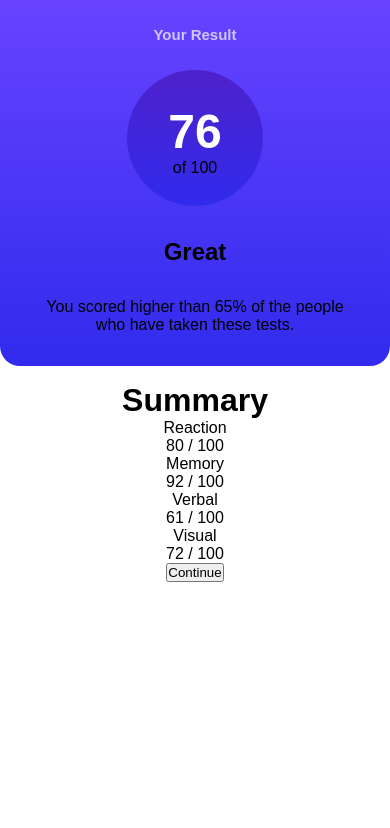
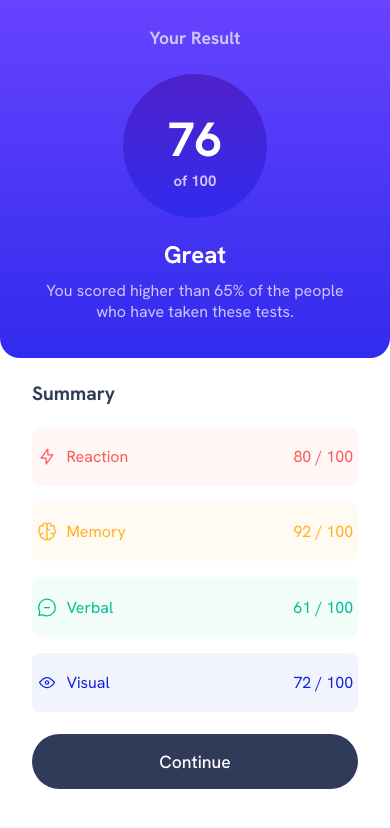
Before and after one commit to MoggStephen/results-summary-component-main, a plain HTML site: page index.html in a window 390 px wide. Drawn offline with Linux system fonts and the light colour scheme.

Commit message:
mobile done, now onto desktop

```diff
--- a/index.css
+++ b/index.css
@@ -1,13 +1,17 @@
 @font-face {
-    font-family: "Hanken Grotesk", sans-serif;
+    font-family: "Hanken Grotesk";
     src: url(./assets/fonts/HankenGrotesk-VariableFont_wght.ttf);
 }
 :root{
     /*colors for summary items*/
     --light-red: hsl(0, 100%, 67%);
+    --transparent-light-red: hsla(0, 100%, 67%, 0.05);
     --orangey-yellow: hsl(39, 100%, 56%);
+    --transparent-orangey-yellow: hsla(39, 100%, 56%, 0.05);
     --green-teal: hsl(166, 100%, 37%);
+    --transparent-green-teal: hsla(166, 100%, 37%, 0.05);
     --cobalt-blue: hsl(234, 85%, 45%);
+    --transparent-cobalt-blue: hsla(234, 85%, 45%, 0.05);
 
     /*gradients*/
     --light-slate-blue: #6743ff;
@@ -15,7 +19,7 @@
     --violet-blue: #4e21ca;
     --results-container-linear-gradient: linear-gradient(#6743ff,#312bed);
     --results-score-linear-gradient: linear-gradient(#4e21ca,#312bed);
-    --persian-blue: hsla(241, 72%, 46%, 0);
+    --persian-blue: hsl(241, 72%, 46%, 0);
 
     /*neutral colors*/
     --white: hsl(0, 0%, 100%);
@@ -68,17 +72,19 @@ body{
 }
 .resultContainerH1{
     color: #cfc6ff;
-    font-size: 0.9375rem;
-    margin: 0.65rem;
+    font-size: 1.1rem;
+
+    margin: 0.6rem 0;
 }
 .resultContainerItem{
-    margin: 1rem;
+
 }
 .scoreContainer
 {
-    width: 8.5rem;
-    height: 8.5rem;
+    width: 9rem;
+    height: 9rem;
     padding: 2.125rem;
+    margin: 1rem;
     border-radius: 50%;
     background: var(--results-score-linear-gradient);
 }
@@ -86,11 +92,86 @@ body{
     color: #ffffff;
     font-size: 3rem;
 }
+.scoreContainerParagraph{
+    color: #cfc6ff;
+    font-size: 0.9375rem;
+
+}
+.scoreAdjective{
+    margin: 0.3rem;
+    color: #ffffff;
+}
+.scoreDescription{
+    margin: 0.3rem 1.5rem 1.3rem 1.5rem;
+    color: #cfc6ff;
+}
+
+/*SUMMARY CONTAINER*/
 .summaryContainer{
     display: flex;
     flex-direction: column;
     justify-content: center;
     align-items: center;
 
+    padding: 1.4rem 2rem 2rem 2rem;
+    width: 100%;
+}
+.summaryContainerItem{
+
+}
+.summaryHeader{
+    color: var(--dark-gray-blue);
+    font-size: 1.2rem;
+    align-self: flex-start;
+    margin: 0 0 0.8rem 0;
+}
+.summaryAttributesContainer{
+    display: flex;
+    flex-direction: column;
+    width: 100%;
+
+}
+.summaryAttributeContainer{
+    display: flex;
+    flex-direction: row;
+
+    padding: 0.9rem 0;
+    border-radius: 0.5rem;
+    margin: 0.5rem 0;
+}
+.summaryAttributeContainerItem{
+    margin: 0.3rem;
+}
+.attribute{
+
+}
+.score{
+    margin-left: auto;
+
+}
+.reactionContainer{
+    background-color: var(--transparent-light-red);
+    color: var(--light-red);
+}
+.memoryContainer{
+    background-color: var(--transparent-orangey-yellow);
+    color: var(--orangey-yellow);
+}
+.verbalContainer{
+    background-color: var(--transparent-green-teal);
+    color: var(--green-teal);
+}
+.visualContainer{
+    background-color: var(--transparent-cobalt-blue);
+    color: var(--cobalt-blue);
+}
+.continueButton{
+    background-color: var(--dark-gray-blue);
+    border: 0;
+    border-radius: 1.8rem;
+    font-size: 1.1rem;
+    font-weight: 500;
+    color: white;
     padding: 1rem;
+    margin-top: 0.9rem;
 }
--- a/index.html
+++ b/index.html
@@ -16,35 +16,43 @@
       <h1 class="resultContainerH1">Your Result</h1>
       <div class="resultContainerItem scoreContainer">
         <h1 class="scoreContainerHeader">76</h1>
-        <p>of 100</p>
+        <h2 class="scoreContainerParagraph">of 100</h2>
       </div>
-      <h2 class="resultContainerItem">
+      <h2 class="resultContainerItem scoreAdjective">
         Great
       </h2>
-      <p class="resultContainerItem">
+      <p class="resultContainerItem scoreDescription">
         You scored higher than 65% of the people who have taken these tests.
       </p>
     </div>
     <div class="summaryContainer" aria-label="Summary information">
-      <h1 class="summaryContainerItem">Summary</h1>
-      <div class="summaryContainerItem summaryItemContainer">
-        <div class="summaryItemContainerItem">
-          <div class="attribute">Reaction</div>
-          <div class="score">80 / 100</div>
+      <h1 class="summaryContainerItem summaryHeader">Summary</h1>
+      <div class="summaryContainerItem summaryAttributesContainer">
+        <div class="summaryAttributeContainer reactionContainer">
+          <img class="summaryAttributeContainerItem icon" src="./assets/images/icon-reaction.svg" alt="lightning icon">
+          <div class="summaryAttributeContainerItem attribute">Reaction</div>
+          <div class="summaryAttributeContainerItem score">80 / 100</div>
+          <div class="summaryAtttributeContainerItem outOf"></div>
         </div>
-        <div class="summaryItemContainerItem">
-          <div class="attribute">Memory</div>
-          <div class="score">92 / 100</div>
+        <div class="summaryAttributeContainer memoryContainer">
+          <img class="summaryAttributeContainerItem icon" src="./assets/images/icon-memory.svg" alt="brain icon">
+          <div class="summaryAttributeContainerItem attribute">Memory</div>
+          <div class="summaryAttributeContainerItem score">92 / 100</div>
+          <div class="summaryAtttributeContainerItem outOf"></div>
         </div>
-        <div class="summaryItemContainerItem">
-          <div class="attribute">Verbal</div>
-          <div class="score">61 / 100</div>
+        <div class="summaryAttributeContainer verbalContainer">
+          <img class="summaryAttributeContainerItem icon" src="./assets/images/icon-verbal.svg" alt="speech icon">
+          <div class="summaryAttributeContainerItem attribute">Verbal</div>
+          <div class="summaryAttributeContainerItem score">61 / 100</div>
+          <div class="summaryAtttributeContainerItem outOf"></div>
         </div>
-        <div class="summaryItemContainerItem">
-          <div class="attribute">Visual</div>
-          <div class="score">72 / 100</div>
+        <div class="summaryAttributeContainer visualContainer">
+          <img class="summaryAttributeContainerItem icon" src="./assets/images/icon-visual.svg" alt="eye icon">
+          <div class="summaryAttributeContainerItem attribute">Visual</div>
+          <div class="summaryAttributeContainerItem score">72 / 100</div>
+          <div class="summaryAtttributeContainerItem outOf"></div>
         </div>
-        <button>Continue</button>
+        <button class="continueButton">Continue</button>
       </div>
     </div>
   </main>
```
